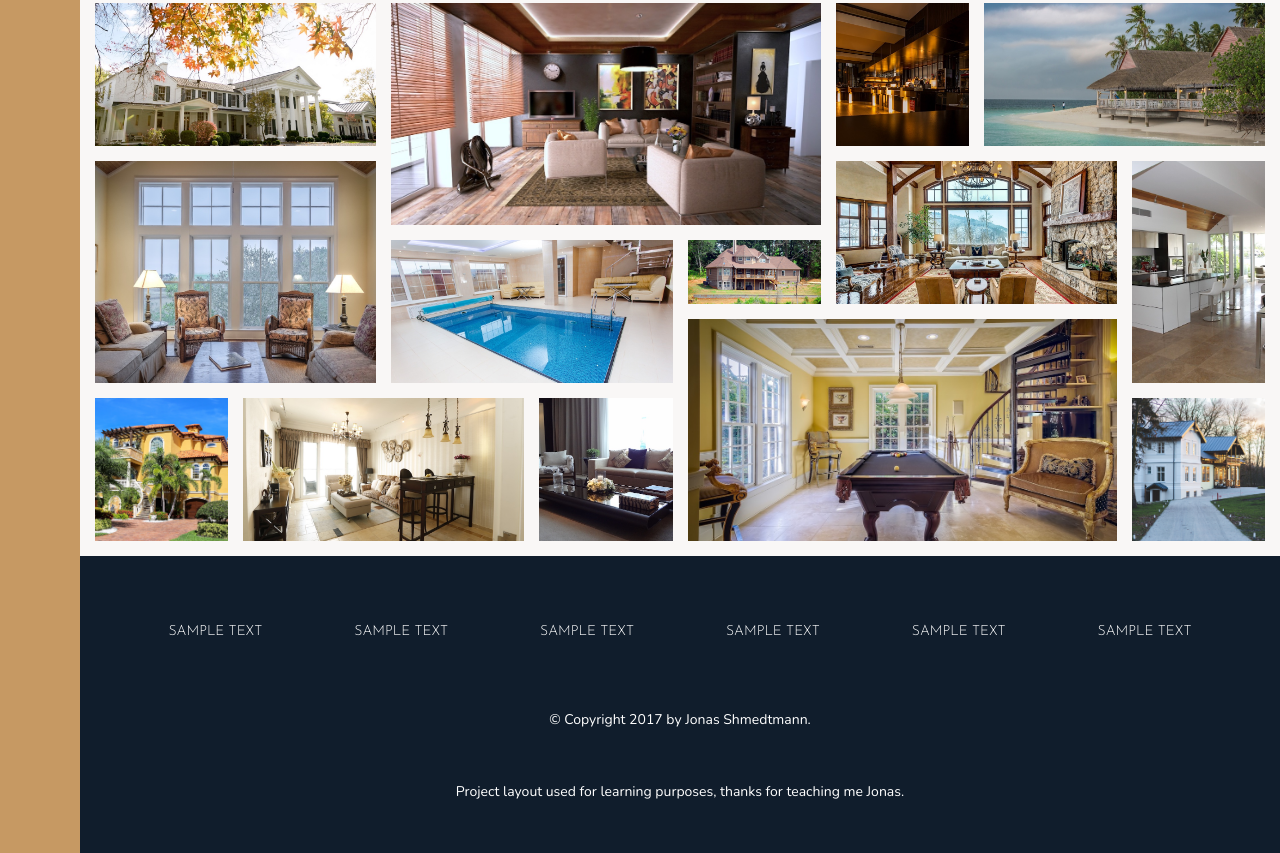
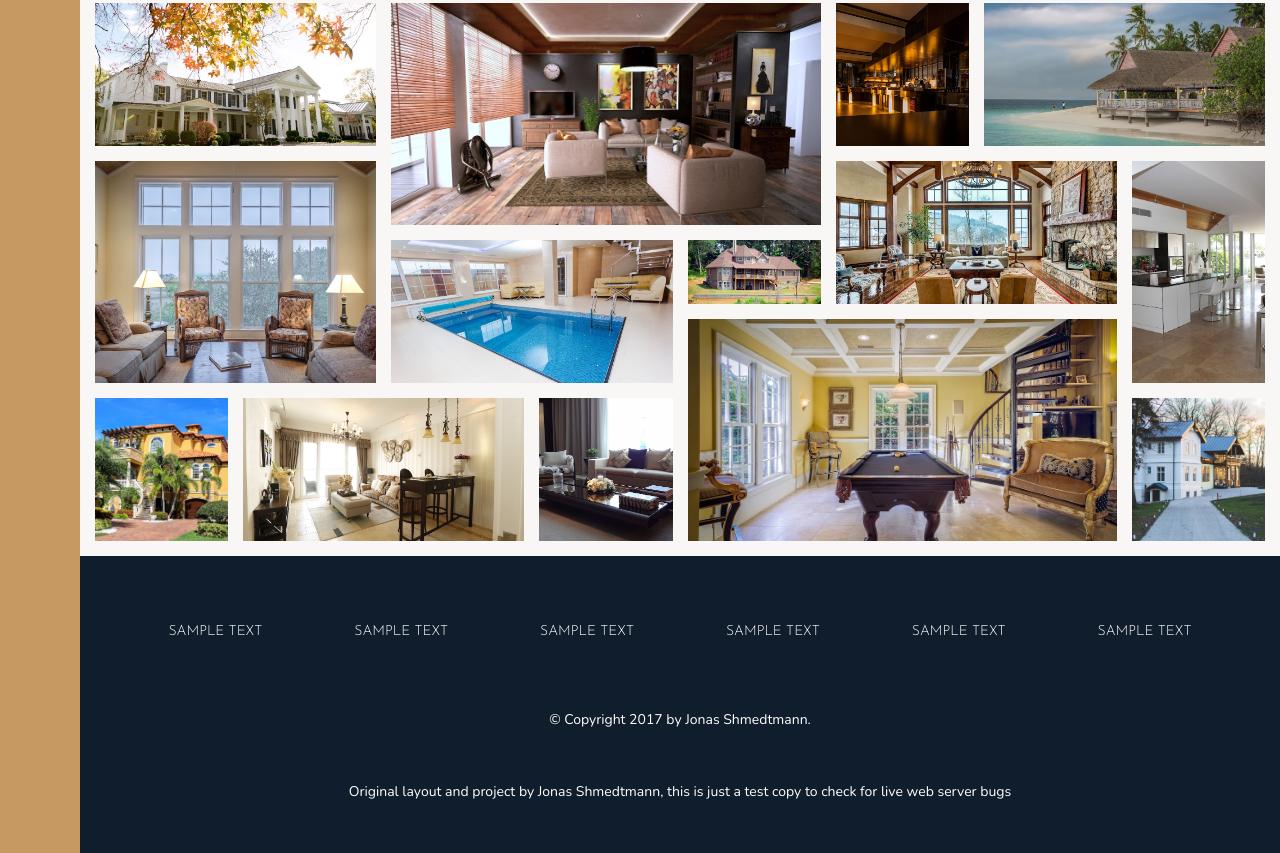
Before and after one commit to InfernalDeveloper/NexterMe, a website: page index.html in a window 1280 px wide. Shown: the part 3084-3937 px from the top of the page. Drawn offline with nearby package versions, Linux system fonts and the light colour scheme.

Commit message:
change footer text

```diff
--- a/index.html
+++ b/index.html
@@ -442,7 +442,7 @@
       </ul>
       <p class="copyright">&copy; Copyright 2017 by Jonas Shmedtmann.</p>
       <p class="copyright">
-        Project layout used for learning purposes, thanks for teaching me Jonas.
+        Original layout and project by Jonas Shmedtmann, this is just a test copy to check for live web server bugs
       </p>
     </footer>
   </body>
```
